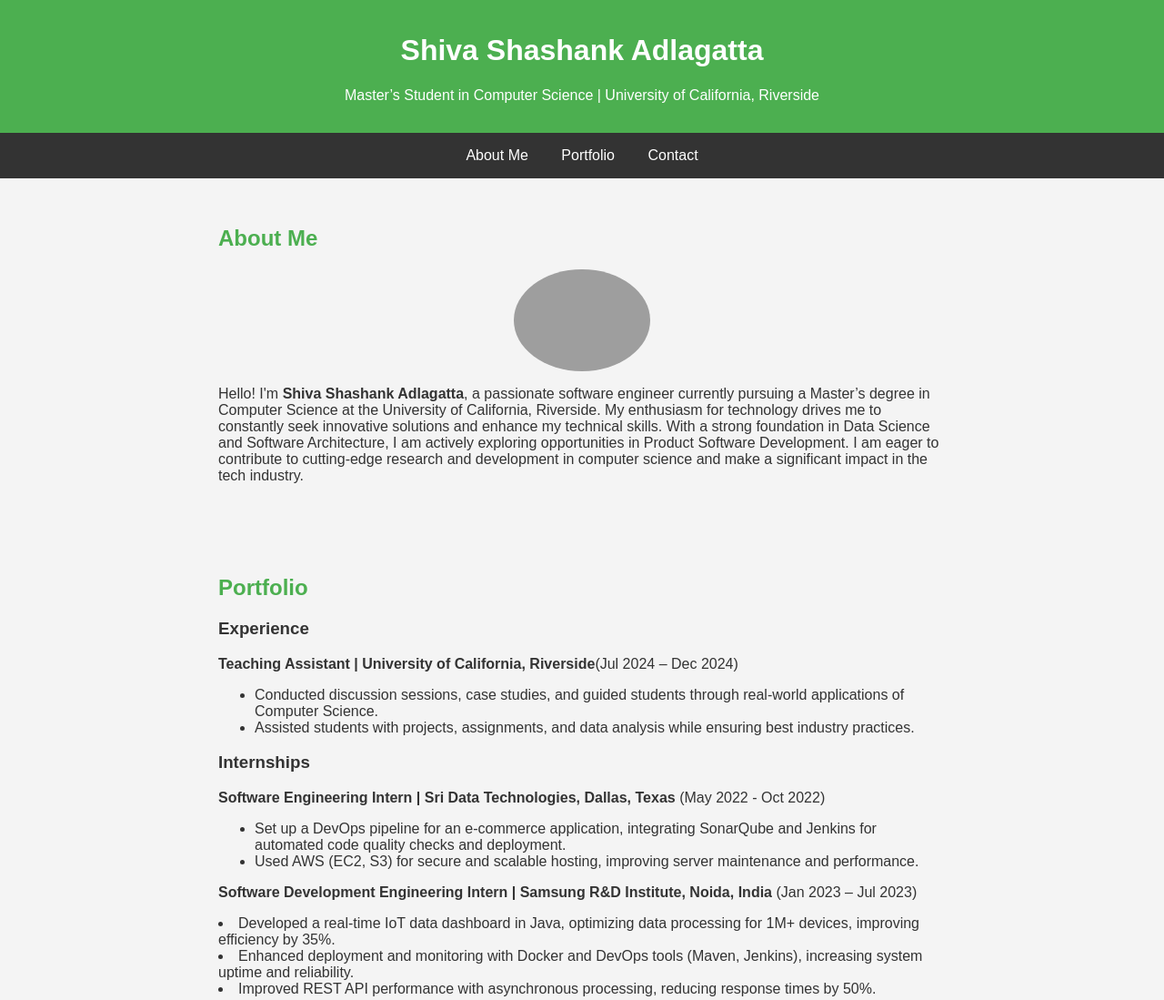
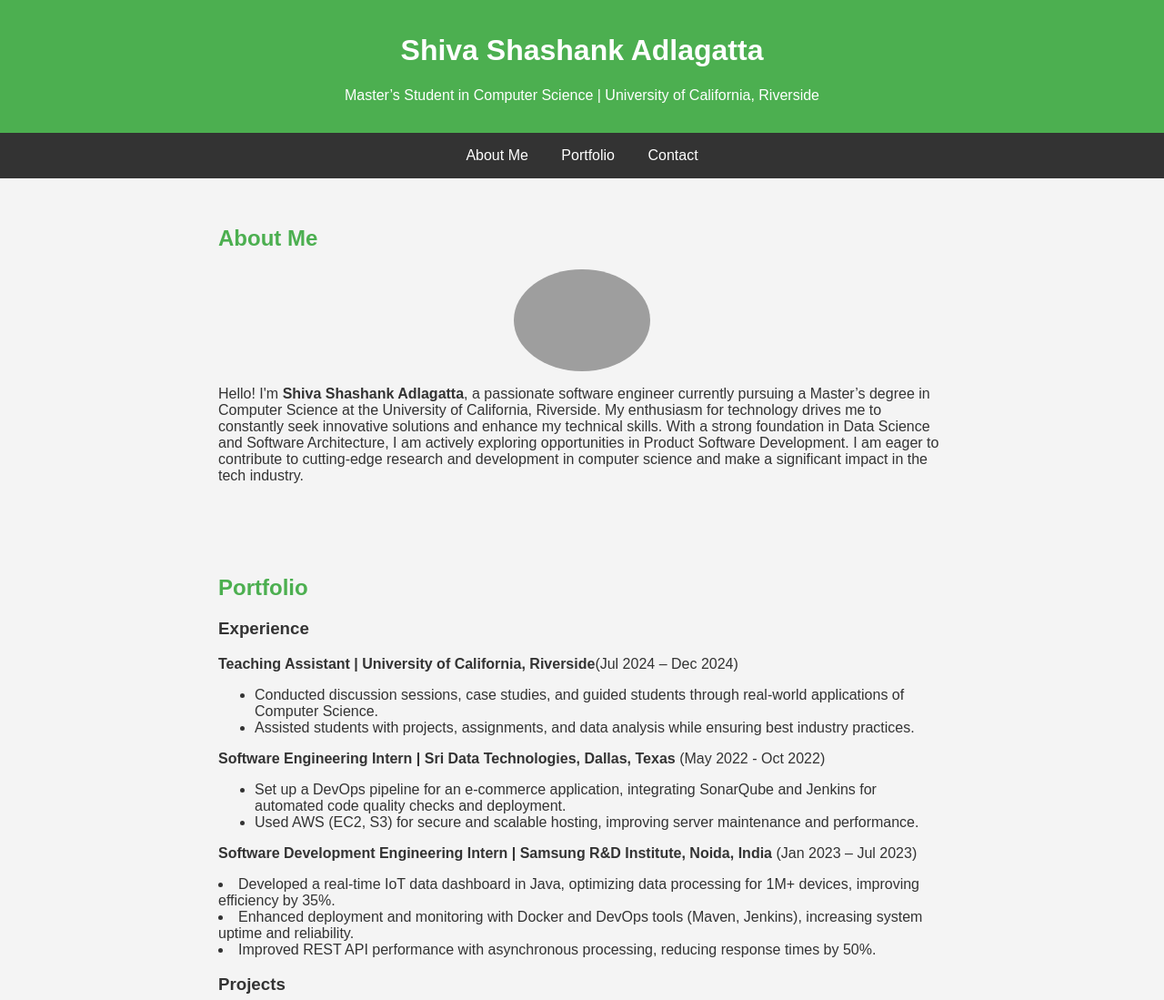
Before and after one commit to sadla001/SSA, a plain HTML site: page index.html in a window 1280 px wide. Shown: the top 1099 px of the page at 91% size. Drawn offline with Linux system fonts and the light colour scheme; grey boxes are pictures that could not be loaded.

Commit message:
Update index.html

```diff
--- a/index.html
+++ b/index.html
@@ -74,7 +74,6 @@
             <li>Conducted discussion sessions, case studies, and guided students through real-world applications of Computer Science.</li>
             <li>Assisted students with projects, assignments, and data analysis while ensuring best industry practices.</li>
         </ul>
-        <h3>Internships</h3>
         <p><strong>Software Engineering Intern | Sri Data Technologies, Dallas, Texas</strong> (May 2022 - Oct 2022)</p>
         <ul>
             <li>Set up a DevOps pipeline for an e-commerce application, integrating SonarQube and Jenkins for automated code quality checks and deployment.</li>
```
